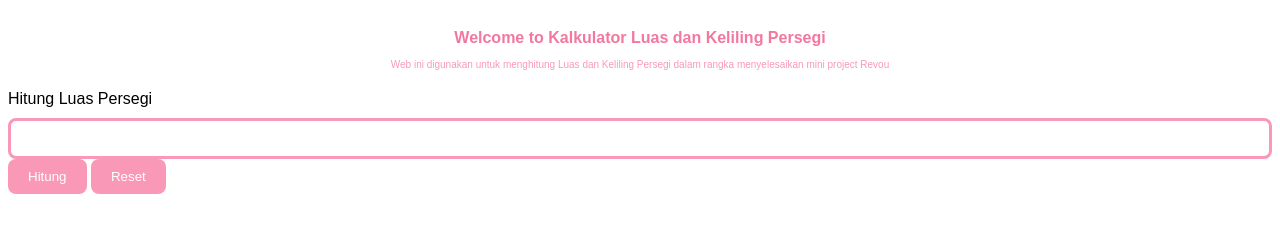
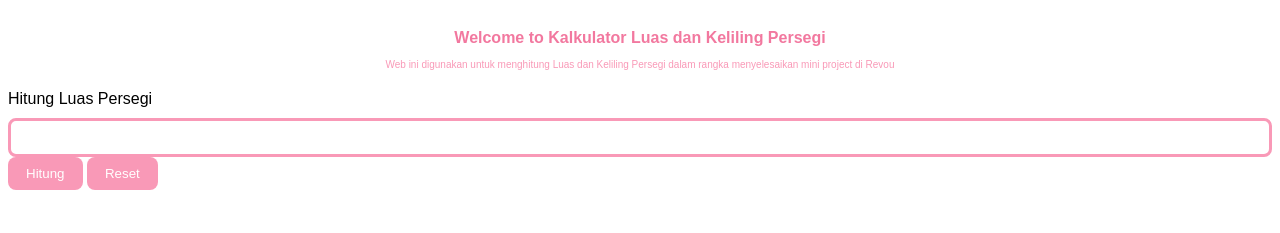
Before and after one commit to revou-fundamental-course/8-jan-24-maulanycitra, a plain HTML site: page index.html in a window 1280 px wide. Shown: the part 61-294 px from the top of the page. Drawn offline with Linux system fonts and the light colour scheme.

Commit message:
change and addition

```diff
--- a/css/style.css
+++ b/css/style.css
@@ -33,7 +33,7 @@ header p {
     outline: none;
     border-radius: 8px;
     border: solid #F999B7;
-    padding: 10px;
+    padding: 9px;
 }
 
 #SquareSide:focus {
@@ -45,7 +45,7 @@ button {
     color: white;
     border: none;
     border-radius: 8px;
-    padding: 10px 20px;
+    padding: 9px 18px;
     cursor: pointer;
 }
 
--- a/index.html
+++ b/index.html
@@ -10,7 +10,7 @@
     <header>
         <h1>Kalkulator Luas dan Keliling Persegi</h1>
         <h4>Welcome to Kalkulator Luas dan Keliling Persegi</h4>
-        <p>Web ini digunakan untuk menghitung Luas dan Keliling Persegi dalam rangka menyelesaikan mini project Revou</p>
+        <p>Web ini digunakan untuk menghitung Luas dan Keliling Persegi dalam rangka menyelesaikan mini project di Revou</p>
     </header>
 
     <div class="inputSection">
```
